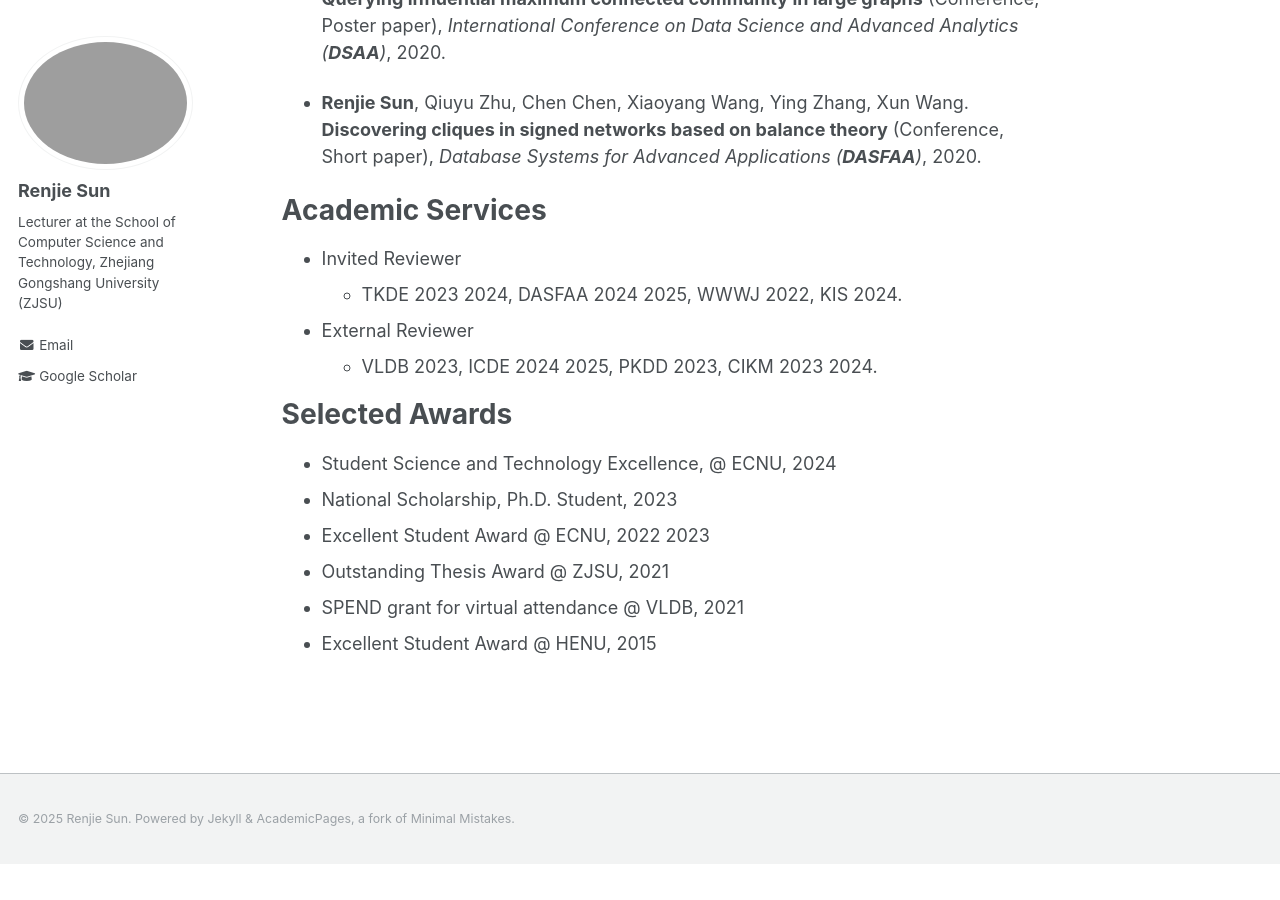
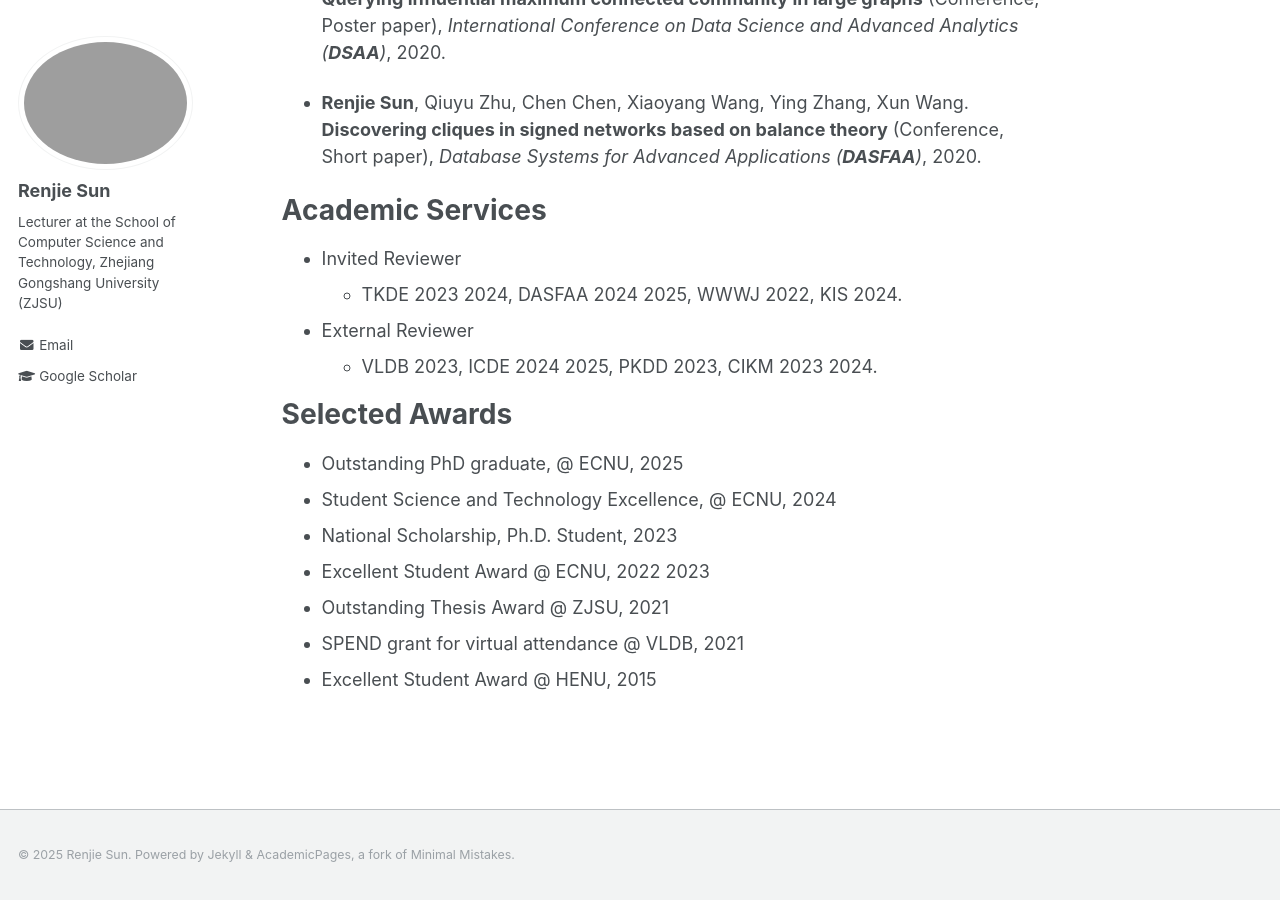
Before and after one commit to sunrj/sunrj.github.io, a Jekyll site: the page built from _pages/about.md, in a window 1280 px wide and 900 px high, scrolled down 3625 px. Built offline with Jekyll 4.4.1, drawn with Linux system fonts in a browser that asks for light colours; before the commit the page ends 4489 px from its top, so only the background shows below that.

Commit message:
Update about.md

```diff
--- a/_pages/about.md
+++ b/_pages/about.md
@@ -179,6 +179,7 @@ Academic Services
 
 Selected Awards
 ======
+- Outstanding PhD graduate, @ ECNU, 2025
 - Student Science and Technology Excellence, @ ECNU, 2024
 - National Scholarship, Ph.D. Student, 2023
 - Excellent Student Award @ ECNU, 2022 2023
```
